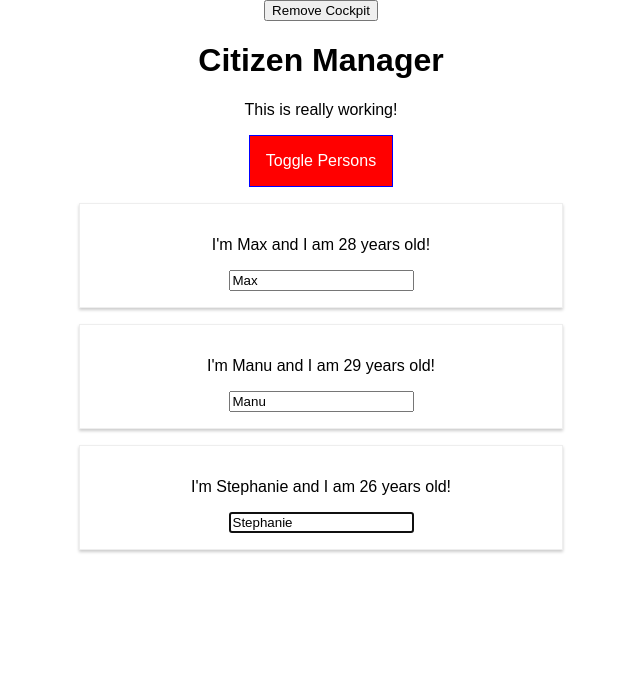
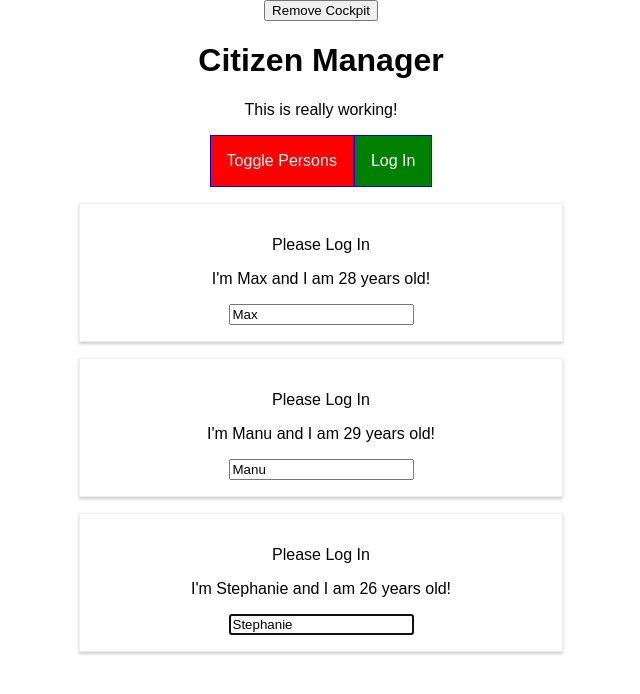
Before and after one commit to lalit-dev/react-app, a React app: page / in a window 1280 px wide. Shown: the top 694 px of the page, without its empty margins (319-959 px from the left). Built offline with nearby package versions, Linux system fonts and the light colour scheme.

Commit message:
7.28-7.30(refs with hooks & context API)

```diff
--- a/src/Components/Cockpit/Cockpit.js
+++ b/src/Components/Cockpit/Cockpit.js
@@ -1,6 +1,7 @@
 import React, { useEffect, useRef } from "react";
 import classes from "./Cockpit.css";
 import Aux from "../../hoc/auxiliary";
+import AuthContext from './../../Context/auth-context';
 
 const cockpit = (props) => {
   console.log("[Cockpit] rendring...    React.version = ", React.version);
@@ -44,15 +45,20 @@
 
 
 
-  return(
-      <div className = {classes.Cockpit}>
-        <h1>{props.title}</h1>
-        <p className={assignedClasses.join( ' ' )}>This is really working!</p>
-        <button
-          ref = {btnRef}
-          className={btnClass}
-          onClick={props.clicked}>Toggle Persons</button>
-      </div>
+  return (
+    <div className={classes.Cockpit}>
+      <h1>{props.title}</h1>
+      <p className={assignedClasses.join(' ')}>This is really working!</p>
+      <button
+        ref={btnRef}
+        className={btnClass}
+        onClick={props.clicked}>Toggle Persons</button>
+      <AuthContext.Consumer>{(context) => {
+        return (
+          <button onClick={context.login}>Log In</button>
+        );
+      }}</AuthContext.Consumer>
+    </div>
   );
 
   // return (
--- a/src/Components/Persons/Person/Person.js
+++ b/src/Components/Persons/Person/Person.js
@@ -4,6 +4,7 @@
 import classes from './Person.css';
 import Aux from './../../../hoc/auxiliary';
 import withClass from './../../../hoc/withClass';
+import AuthContext from './../../../Context/auth-context';
 
 
 //****************   Implementation of Person component using classes   *************/
@@ -19,12 +20,18 @@
 
     }
 
+    componentDidUpdate() {
+        console.log("[Person] componentDidUpdate..");
+    }
 
     render(){
         console.log("[Person] rendring.. ");
         return (
             <Aux>
             {/* <div className={classes.Person}> */}
+                <AuthContext.Consumer>{(context) => {
+                   return context.authenticated ? <p>Authenticated</p> : <p>Please Log In</p>}}
+                </AuthContext.Consumer>
                 <p onClick={this.props.click}>I'm {this.props.name} and I am {this.props.age} years old!</p>
                 <p>{this.props.children}</p>
                 <input
@@ -34,7 +41,7 @@
                 //     this.inputElement = inputElement;
                 // }}                                                                     //    #approach 1
 
-                ref = {this.inputElementRef}
+                ref = {this.inputElementRef}                                              //    #approach 2
 
 
                 onChange={this.props.changed}
--- a/src/Components/Persons/Persons.js
+++ b/src/Components/Persons/Persons.js
@@ -11,18 +11,18 @@
   }
 
   static getDerivedStateFromProps (props, state){
-    console.log("[Persons.js]  getDerivedStateFromProps...");
+    console.log("[Persons.js]  getDerivedStateFromProps...    props = ", props);
     return state
   }
 
   shouldComponentUpdate(nextProps, nextState){
     console.log("[Persons.js]  shouldComponentUpdate...");
-    if(nextProps.persons !== this.props.persons){
-      return true;
-    } else {
-      return false;
-    }
-    // return true;
+    // if(nextProps.persons !== this.props.persons){
+    //   return true;
+    // } else {
+    //   return false;
+    // }
+    return true;
   }
 
 
@@ -37,7 +37,7 @@
   }
 
   render(){
-    console.log("[Persons.js]  rendring...");
+    console.log("[Persons.js]  rendring...", this.props);
     return this.props.persons.map( ( person, index ) => {
       return <Person
         click={() => this.props.clicked( index )}
--- a/src/Containers/App.js
+++ b/src/Containers/App.js
@@ -4,6 +4,7 @@
 import Cockpit from '../Components/Cockpit/Cockpit';
 import withClass from '../hoc/withClass';
 import Aux from '../hoc/auxiliary';
+import AuthContext from './../Context/auth-context';
 
 class App extends Component {
   constructor(props) {
@@ -37,7 +38,8 @@
     otherState: 'some other value',
     showPersons: false,
     showCockpit: true,
-    changeCounter: 0
+    changeCounter: 0,
+    authenticated: false
   }
 
   nameChangedHandler = (event, id) => {
@@ -76,6 +78,11 @@
     this.setState({ showPersons: !doesShow });
   }
 
+  login = () => {
+    this.setState({ authenticated: true });
+    console.log("STATE = ", this.state);
+  }
+
   render() {
     console.log("[App.js] Rendring....");
     let persons = null;
@@ -112,7 +119,8 @@
     /********************  HOC withClass approach 2  */
     return (
       <Aux>
-        <button onClick={() => { this.setState({showCockpit : !this.state.showCockpit}) }}>Remove Cockpit</button>
+        <button onClick={() => { this.setState({ showCockpit: !this.state.showCockpit }) }}>Remove Cockpit</button>
+        <AuthContext.Provider value={{ authenticated: this.state.authenticated, login: this.login }}>
           {this.state.showCockpit ?
             <Cockpit
               title={this.props.title}
@@ -121,6 +129,7 @@
               showPersons={this.state.showPersons} />
             : null}
           {persons}
+        </AuthContext.Provider>
       </Aux>
     );
 
--- /dev/null
+++ b/src/Context/auth-context.js
@@ -0,0 +1,8 @@
+import React from "react";
+
+let authContext = React.createContext({
+    // authenticated: false,
+    // login: () => {}
+});
+
+export default authContext
```
Lines whose indentation alone changed are shown as unchanged.
